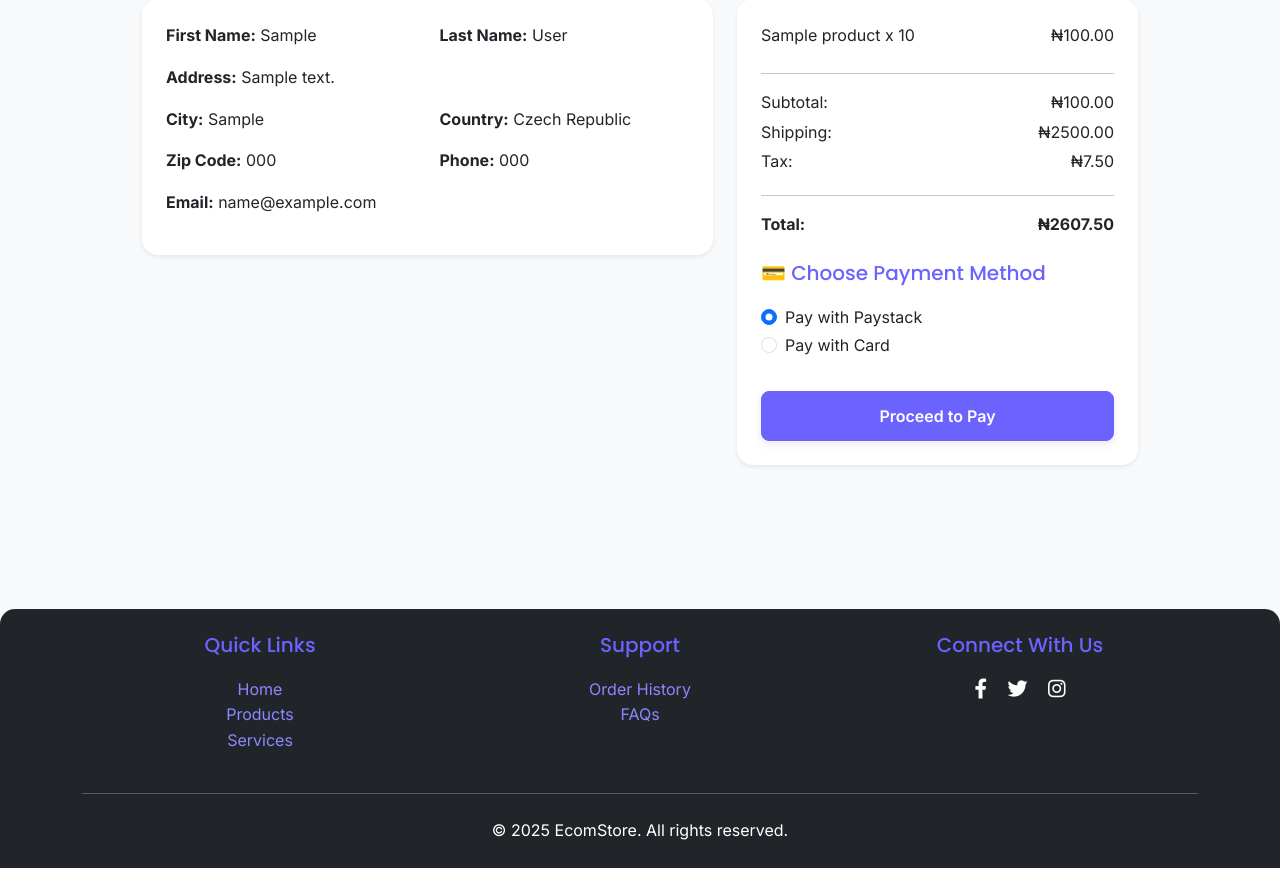
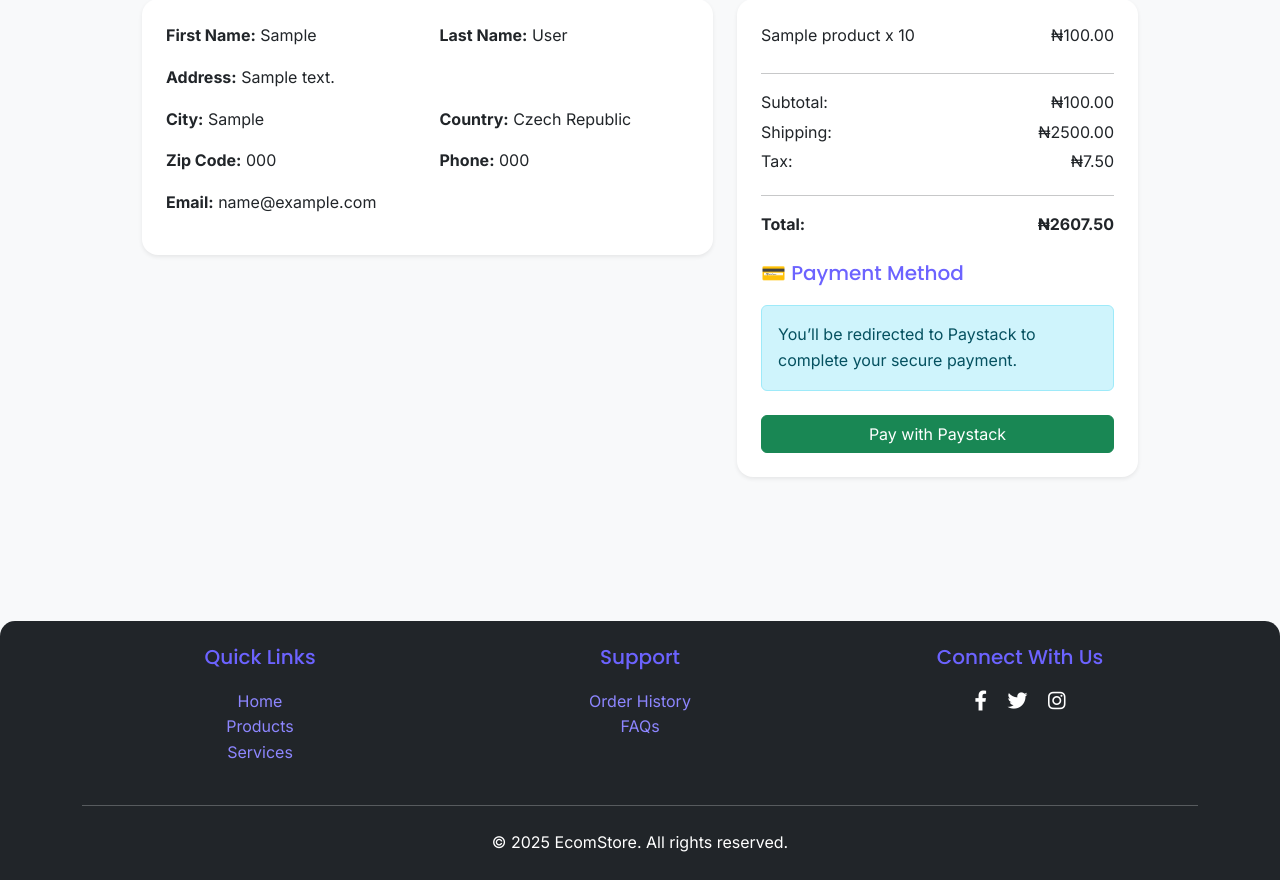
Before and after one commit to Dhamilare/eStore, a Django app: page /payment-methods/ in a window 1280 px wide. Shown: the part 241-1121 px from the top of the page. Run offline with Django 5.2, Linux system fonts and the light colour scheme; a user stored in the database is signed in; tables that the repository leaves empty hold one stand-in row (values such as "Sample post"); data that the repository does not hold is empty; some libraries are stand-ins or nearby versions.

Commit message:
continious integration

```diff
--- a/eCommApp/models.py
+++ b/eCommApp/models.py
@@ -166,6 +166,12 @@ class Payment(models.Model):
 
 
 class Order(models.Model):
+    PENDING = 'PENDING'
+    PROCESSING = 'PROCESSING'
+    SHIPPED = 'SHIPPED'
+    DELIVERED = 'DELIVERED'
+    CANCELLED = 'CANCELLED'
+
     STATUS_CHOICES = [
         ('PENDING', 'Pending'),
         ('PROCESSING', 'Processing'),
--- a/eCommApp/templates/payment.html
+++ b/eCommApp/templates/payment.html
@@ -58,18 +58,13 @@
                         <strong>₦{{ grand_total|floatformat:2 }}</strong>
                     </div>
 
-                    <!-- Payment Method -->
-                    <h5 class="mt-4">💳 Choose Payment Method</h5>
-                    <div class="form-check">
-                        <input class="form-check-input" type="radio" name="payment_method" id="paystack_option" value="paystack" checked>
-                        <label class="form-check-label" for="paystack_option">Pay with Paystack</label>
-                    </div>
-                    <div class="form-check mb-3">
-                        <input class="form-check-input" type="radio" name="payment_method" id="card_option" value="card">
-                        <label class="form-check-label" for="card_option">Pay with Card</label>
+                    <!-- Payment with Paystack -->
+                    <h5 class="mt-4">💳 Payment Method</h5>
+                    <div class="alert alert-info mb-3">
+                        You’ll be redirected to Paystack to complete your secure payment.
                     </div>
 
-                    <button class="btn btn-primary w-100 mt-3" onclick="submitPayment()">Proceed to Pay</button>
+                    <button class="btn btn-success w-100 mt-2" onclick="payWithPaystack()">Pay with Paystack</button>
                 </div>
             </div>
         </div>
@@ -79,17 +74,13 @@
 {% endblock %}
 
 {% block extra_js %}
-<!-- Paystack JS -->
 <script src="https://js.paystack.co/v1/inline.js"></script>
-
 <script>
-function submitPayment() {
-    const paymentMethod = document.querySelector('input[name="payment_method"]:checked').value;
+function payWithPaystack() {
     const email = "{{ bill_address.email|escapejs }}";
-    const amount = Math.round(parseFloat("{{ grand_total|floatformat:'2' }}") * 100);  // In kobo
+    const amount = Math.round(parseFloat("{{ grand_total|floatformat:'2' }}") * 100);  // in kobo
     const ref = "{{ unique_ref|escapejs }}";
 
-    if (paymentMethod === "paystack") {
     let handler = PaystackPop.setup({
         key: "{{ paystack_public_key|escapejs }}",
         email: email,
@@ -97,16 +88,15 @@ function submitPayment() {
         currency: "NGN",
         ref: ref,
         callback: function(response) {
+            // Redirect to backend to verify
             window.location.href = "{% url 'verifyPayment' %}?reference=" + response.reference;
         },
         onClose: function() {
             alert("Payment cancelled.");
         }
     });
+
     handler.openIframe();
-    } else {
-        alert("💳 Card gateway coming soon. Using Paystack for now.");
-    }
 }
 </script>
 {% endblock %}
--- a/eCommApp/urls.py
+++ b/eCommApp/urls.py
@@ -72,5 +72,4 @@ urlpatterns = [
     path('api/cart/add/', views.add_to_cart_api, name='api_add_to_cart'),
     path('api/cart/update/', views.update_cart_item_api, name='api_update_cart_item'),
     path('api/cart/remove/', views.remove_from_cart_api, name='api_remove_from_cart'),
-    path('api/place-order/', views.place_order_api, name='api_place_order'),
 ]
--- a/eCommApp/views.py
+++ b/eCommApp/views.py
@@ -448,65 +448,6 @@ class CheckoutView(View):
             'paystack_public_key': config('PAYSTACK_PUBLIC_KEY')
         })
 
-@require_POST
-@login_required
-def place_order_api(request):
-    try:
-        data = json.loads(request.body)
-        payment_reference = data.get('payment_reference')
-        payment_gateway = data.get('payment_method_type', 'PAYSTACK')
-        card_brand = data.get('card_brand')
-        card_last_four = data.get('card_last_four')
-
-        cart = get_object_or_404(Cart, user=request.user)
-        if not cart.items.exists():
-            return JsonResponse({'success': False, 'message': 'Cart empty.'}, status=400)
-
-        billing_address = BillingAddress.objects.filter(
-            user=request.user, is_default=True
-        ).first() or BillingAddress.objects.filter(user=request.user).first()
-        if not billing_address:
-            return JsonResponse({'success': False, 'message': 'No billing address.'}, status=400)
-
-        with transaction.atomic():
-            payment = Payment.objects.create(
-                user=request.user,
-                amount=cart.get_total_cost(),
-                reference=payment_reference,
-                payment_gateway=payment_gateway,
-                card_brand=card_brand,
-                card_last_four=card_last_four,
-            )
-
-            order = Order.objects.create(
-                user=request.user,
-                billing_address=billing_address,
-                payment=payment,
-                ordered=True,
-                status=Order.PROCESSING,
-                ordered_date=timezone.now()
-            )
-
-            for ci in cart.items.select_related('product'):
-                OrderItem.objects.create(
-                    order=order,
-                    product=ci.product,
-                    price=ci.price_at_addition,
-                    quantity=ci.quantity
-                )
-                ci.product.stock -= ci.quantity
-                ci.product.save()
-
-            cart.clear()
-            request.session['last_order_id'] = order.id
-            send_order_confirmation_email(order)
-
-        return JsonResponse({'success': True, 'orderId': order.id})
-
-    except (json.JSONDecodeError, ValueError):
-        return JsonResponse({'success': False, 'message': 'Invalid request.'}, status=400)
-    except Exception as e:
-        return JsonResponse({'success': False, 'message': str(e)}, status=500)
 
 
 def services_view(request):
```
Lines whose indentation alone changed are shown as unchanged.
